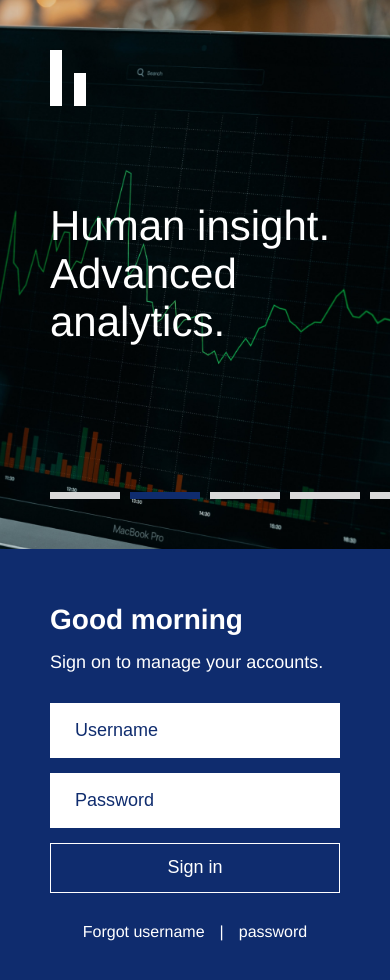
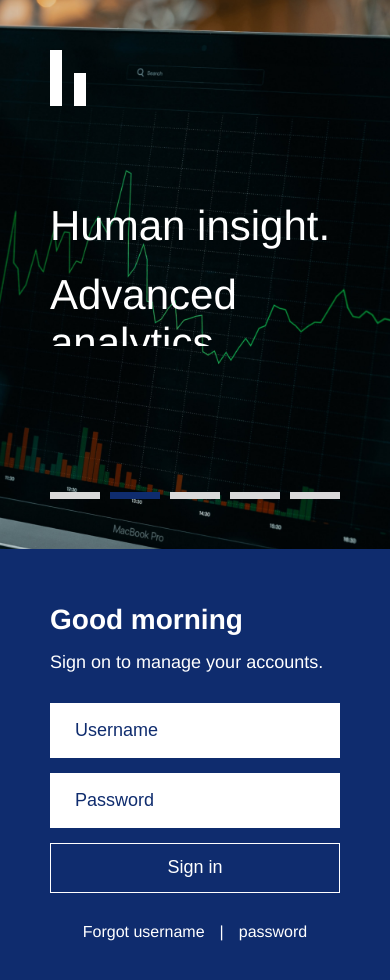
Before and after one commit to jaehyung8675/bank, a Next.js app: page / in a window 390 px wide. Shown: the top 980 px of the page. Built offline with nearby package versions, Linux system fonts and the light colour scheme.

Commit message:
Fixed mobile size of pagination

```diff
--- a/pages/index.js
+++ b/pages/index.js
@@ -40,7 +40,7 @@ export default function Home() {
       setCurrentSlide(
         currentSlide === SLIDES.length - 1 ? 0 : currentSlide + 1
       );
-    }, 3000);
+    }, 4000);
 
     return () => {
       resetTimeout();
--- a/styles/style.css
+++ b/styles/style.css
@@ -12,6 +12,7 @@
 .header__wrap {
   z-index: 10;
   position: absolute;
+  width: 100%;
   height: 100%;
   display: flex;
   flex-direction: column;
@@ -100,7 +101,7 @@
 .slide .slide-up {
   transform: none;
   transition-delay: 0.5s;
-  transition-duration: 0.3s;
+  transition-duration: 1s;
   transition-property: transform;
 }
 
@@ -145,6 +146,7 @@
   height: 5.5rem;
   font-size: 1.8rem;
   color: var(--color-accent);
+  border-radius: 0;
   padding: 2rem 2.5rem;
   margin-bottom: 1.5rem;
 }
```
